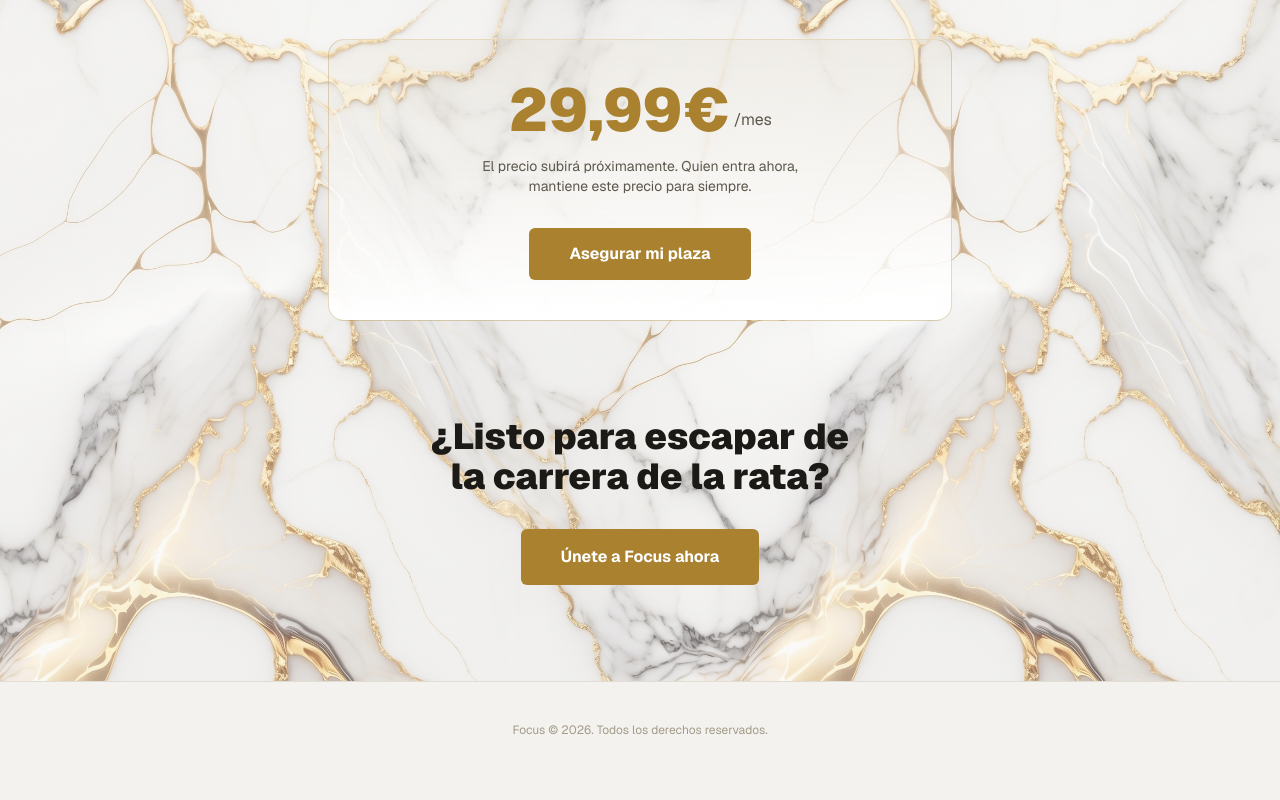
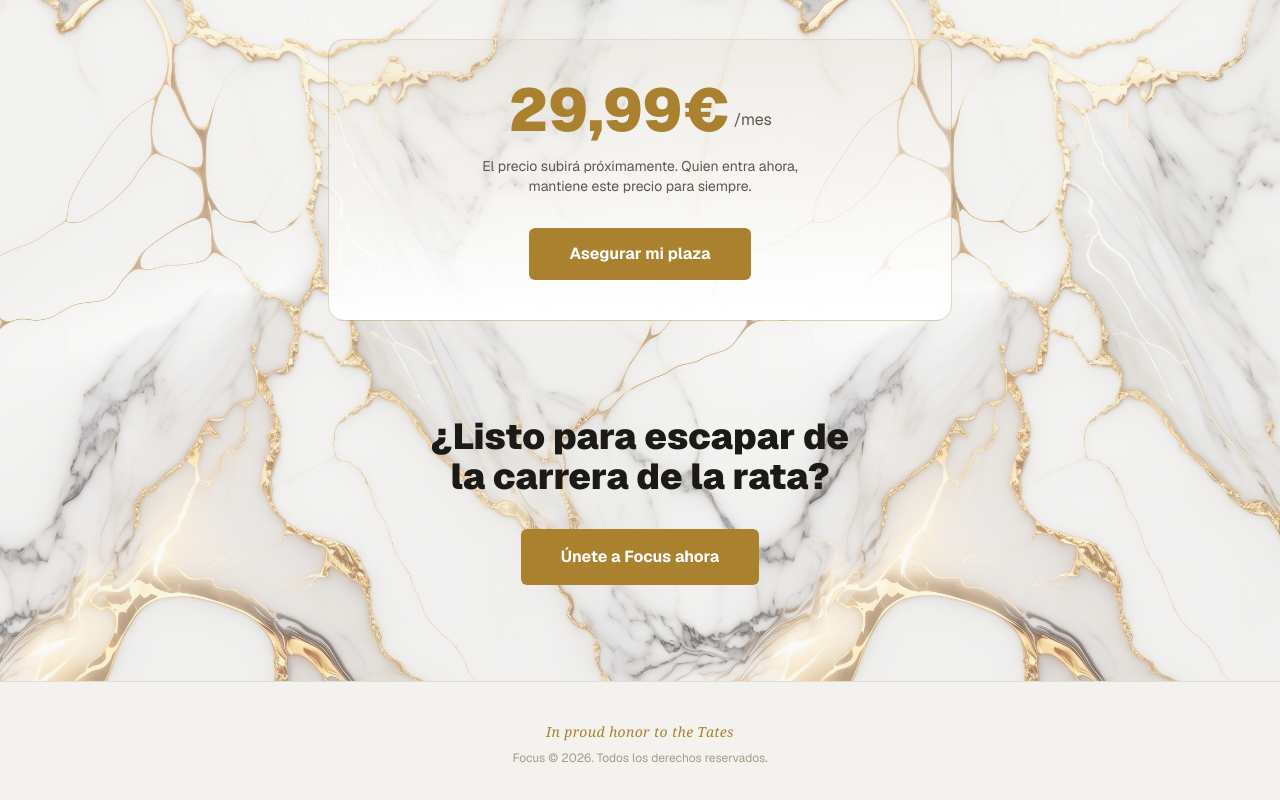
Before and after one commit to airmateai/focus-landing, a Next.js app: page /focus-landing/ in a window 1280 px wide. Shown: the part 3241-4041 px from the top of the page. Before the commit the page ends 4019 px from the top, so only its background shows below. Built offline with nearby package versions, Linux system fonts and the light colour scheme.

Commit message:
Añade homenaje a los Tate en el footer

```diff
--- a/src/app/LandingClient.tsx
+++ b/src/app/LandingClient.tsx
@@ -179,8 +179,11 @@ export default function LandingClient() {
         </div>
       </section>
 
-      <footer className="text-center text-[#a49c8a] text-xs py-10 border-t border-[#e2ddd3]">
-        {t.footer}
+      <footer className="text-center py-10 border-t border-[#e2ddd3] space-y-2">
+        <p className="font-serif italic text-[#a9812f] text-sm tracking-wide">
+          In proud honor to the Tates
+        </p>
+        <p className="text-[#a49c8a] text-xs">{t.footer}</p>
       </footer>
     </div>
   );
```
